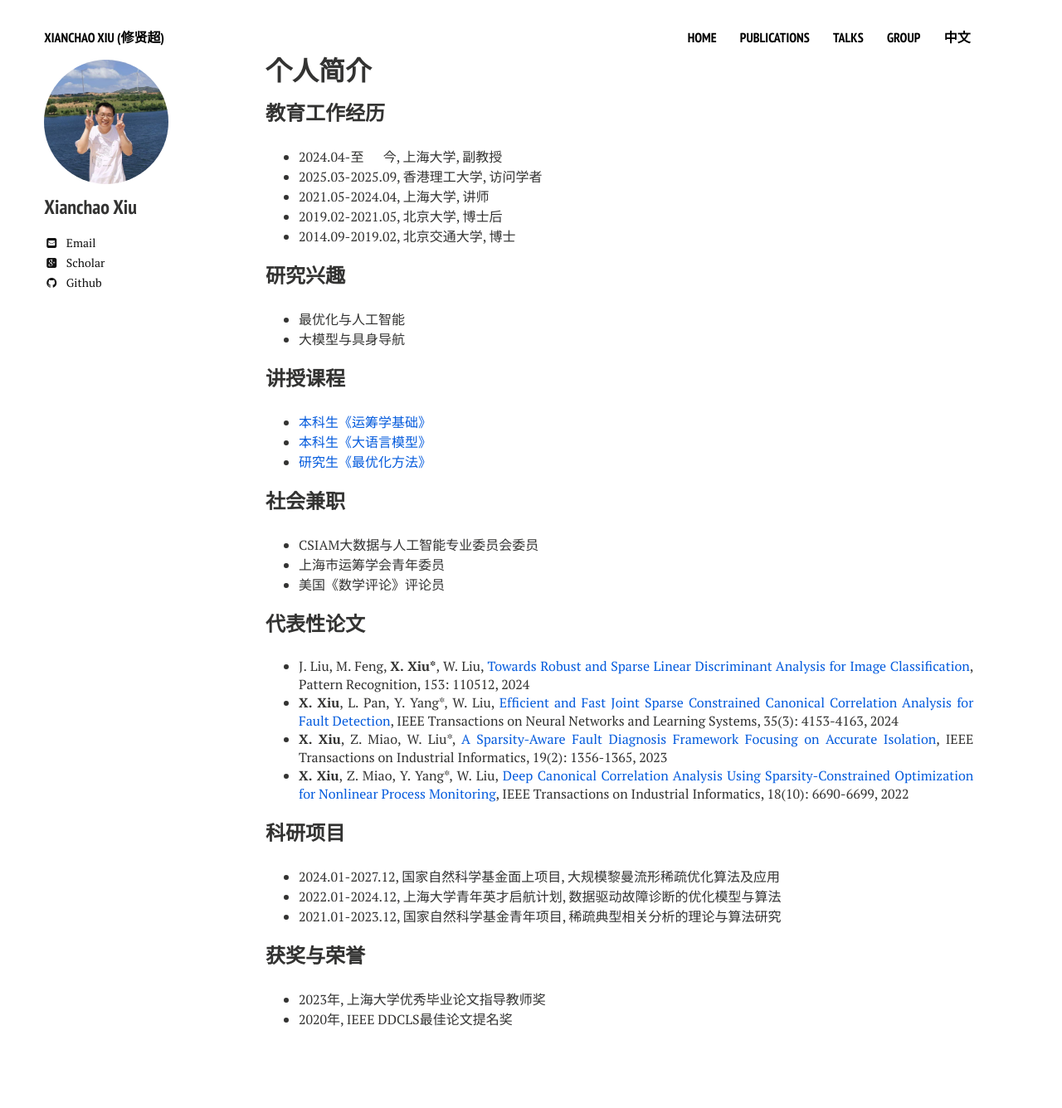
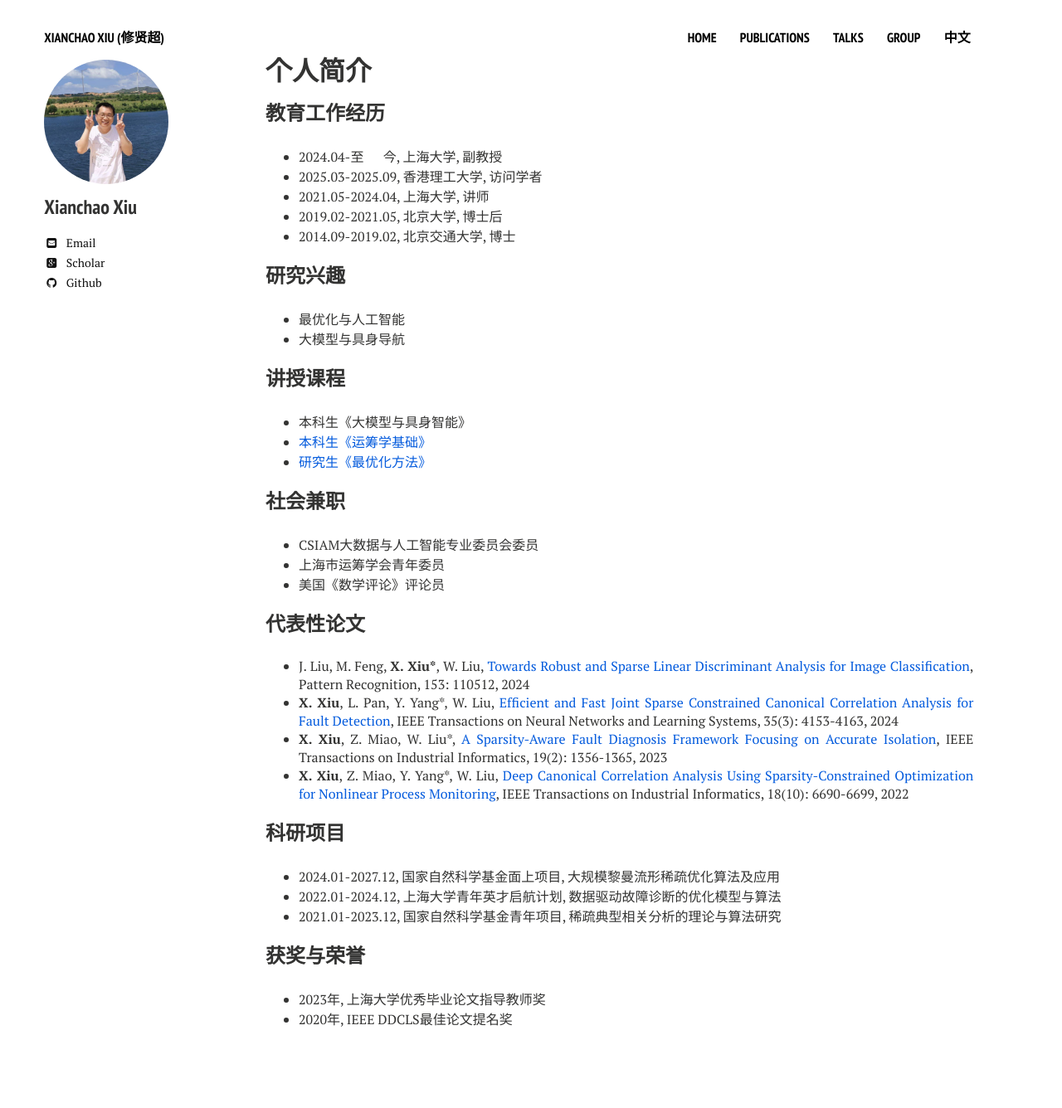
Before and after one commit to xianchaoxiu/xianchaoxiu.github.io, a Jekyll site: the page built from chinese/index.md, in a window 1280 px wide. Shown: the whole page at 83% size. Built offline with Jekyll 4.4.1, drawn with Linux system fonts in a browser that asks for light colours; nearby versions of some CDN libraries.

Commit message:
Update index.md

```diff
--- a/chinese/index.md
+++ b/chinese/index.md
@@ -23,8 +23,8 @@ share: false
 
 
 ### 讲授课程
+* 本科生《大模型与具身智能》 <br>
 * <a href="https://xianchaoxiu.github.io/chinese/OR/" class="textlink" target="_blank"> 本科生《运筹学基础》 </a><br>
-* <a href="https://xianchaoxiu.github.io/chinese/LLM/" class="textlink" target="_blank"> 本科生《大语言模型》 </a><br>
 * <a href="https://xianchaoxiu.github.io/chinese/OPT/" class="textlink" target="_blank"> 研究生《最优化方法》 </a><br>
 
 
```
